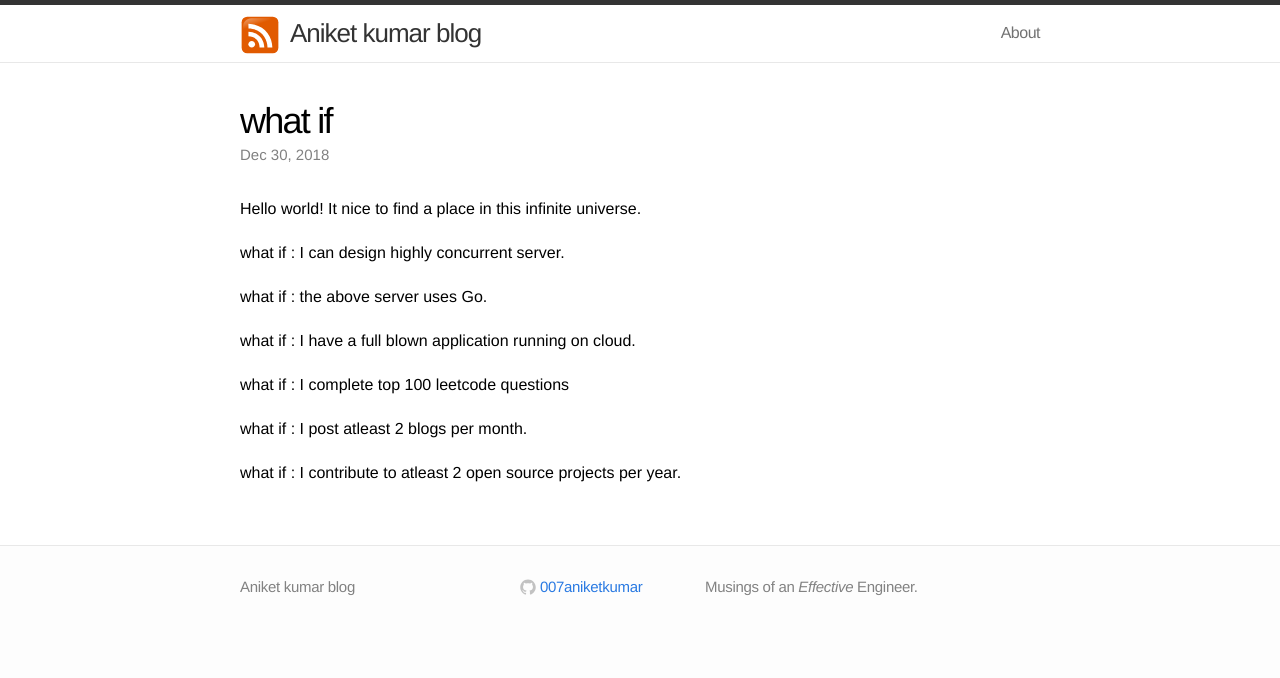
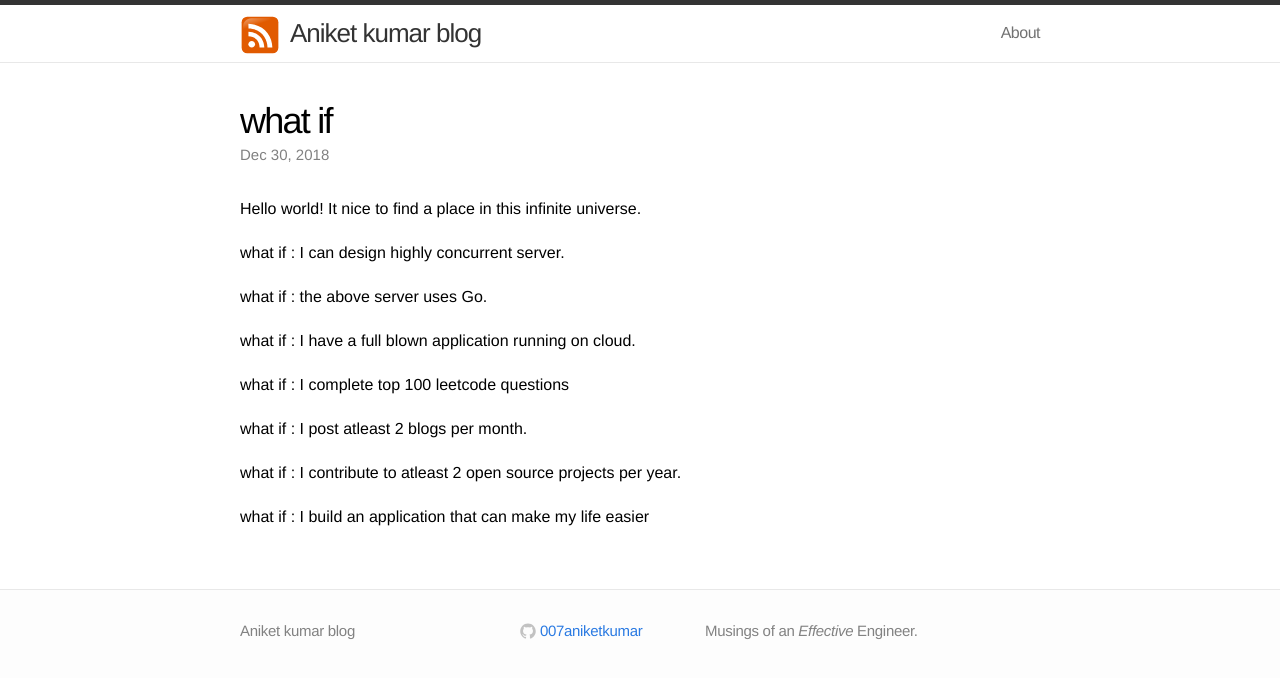
Before and after one commit to 007aniketkumar/007aniketkumarblog.github.io, a Jekyll site: the page built from _posts/2018-12-30-what if.markdown, in a window 1280 px wide. Shown: the top 678 px of the page. Built offline with Jekyll 4.4.1, drawn with Linux system fonts in a browser that asks for light colours.

Commit message:
Update 2018-12-30-what if.markdown

```diff
--- a/_posts/2018-12-30-what if.markdown
+++ b/_posts/2018-12-30-what if.markdown
@@ -20,3 +20,5 @@ what if : I complete top 100 leetcode questions
 what if : I post atleast 2 blogs per month.
 
 what if : I contribute to atleast 2 open source projects per year.
+
+what if : I build an application that can make my life easier
```
